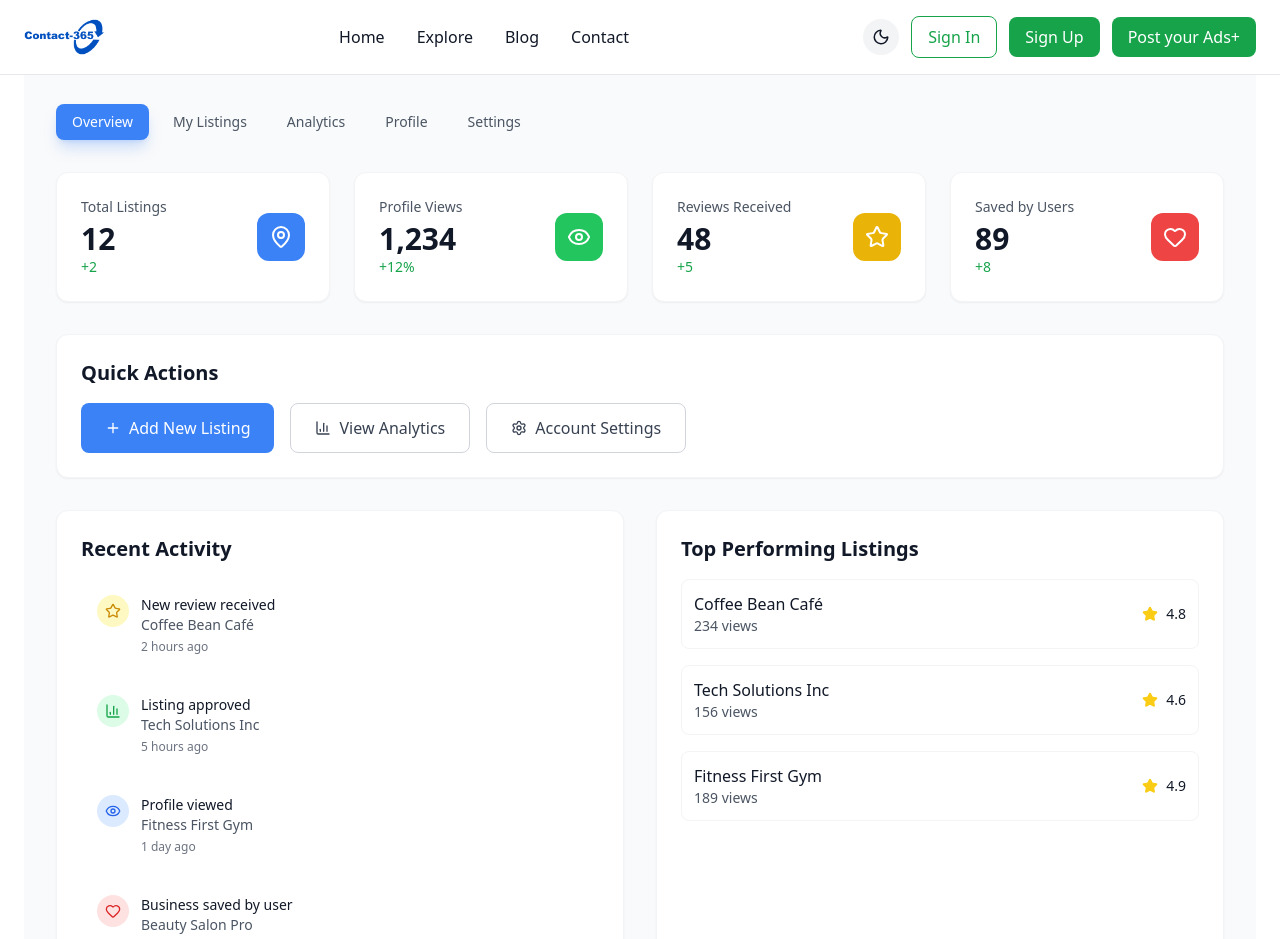
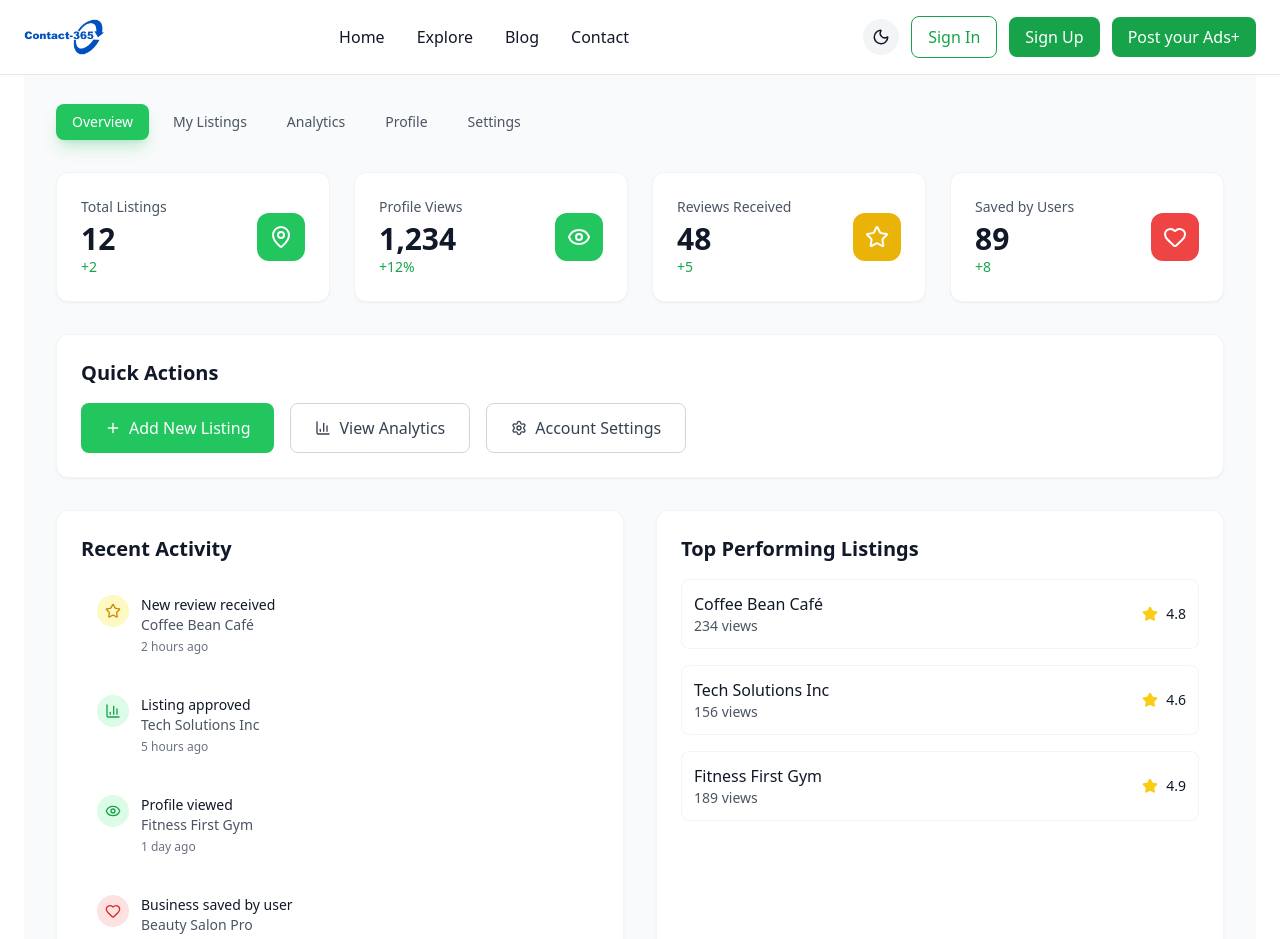
Before and after one commit to ochemeka/contact365, a Next.js app: page /user/dashboard in a window 1280 px wide. Shown: the top 939 px of the page. Built offline with nearby package versions, Linux system fonts and the light colour scheme.

Commit message:
feat: update user dashboard

```diff
--- a/src/app/user/dashboard/page.tsx
+++ b/src/app/user/dashboard/page.tsx
@@ -33,7 +33,7 @@ const UserDashboard = () => {
   const [searchTerm, setSearchTerm] = useState('');
 
   const stats = [
-    { label: 'Total Listings', value: '12', change: '+2', icon: MapPin, color: 'bg-blue-500 dark:bg-blue-600' },
+    { label: 'Total Listings', value: '12', change: '+2', icon: MapPin, color: 'bg-green-500 dark:bg-green-600' },
     { label: 'Profile Views', value: '1,234', change: '+12%', icon: Eye, color: 'bg-green-500 dark:bg-green-600' },
     { label: 'Reviews Received', value: '48', change: '+5', icon: Star, color: 'bg-yellow-500 dark:bg-yellow-600' },
     { label: 'Saved by Users', value: '89', change: '+8', icon: Heart, color: 'bg-red-500 dark:bg-red-600' }
@@ -58,7 +58,7 @@ const UserDashboard = () => {
       onClick={() => onClick(id)}
       className={`px-4 py-2 text-sm font-medium rounded-lg transition-all duration-200 ${
         isActive
-          ? 'bg-blue-500 dark:bg-blue-600 text-white shadow-lg shadow-blue-500/25 dark:shadow-blue-600/25'
+          ? 'bg-green-500 dark:bg-green-600 text-white shadow-lg shadow-green-500/25 dark:shadow-green-600/25'
           : 'text-gray-600 dark:text-gray-300 hover:text-gray-900 dark:hover:text-white hover:bg-gray-100 dark:hover:bg-gray-800'
       }`}
     >
@@ -114,7 +114,7 @@ const UserDashboard = () => {
       </div>
 
       <div className="flex gap-2">
-        <button className="flex-1 bg-blue-500 dark:bg-blue-600 text-white py-2 px-4 rounded-lg hover:bg-blue-600 dark:hover:bg-blue-700 transition-colors text-sm font-medium">
+        <button className="flex-1 bg-green-500 dark:bg-green-600 text-white py-2 px-4 rounded-lg hover:bg-green-600 dark:hover:bg-green-700 transition-colors text-sm font-medium">
           View Details
         </button>
         <button className="p-2 border border-gray-300 dark:border-gray-600 rounded-lg hover:bg-gray-50 dark:hover:bg-gray-700 transition-colors">
@@ -132,11 +132,11 @@ const UserDashboard = () => {
       <div className={`w-8 h-8 rounded-full flex items-center justify-center ${
         activity.type === 'review' ? 'bg-yellow-100 dark:bg-yellow-900/30' :
         activity.type === 'approval' ? 'bg-green-100 dark:bg-green-900/30' :
-        activity.type === 'view' ? 'bg-blue-100 dark:bg-blue-900/30' : 'bg-red-100 dark:bg-red-900/30'
+        activity.type === 'view' ? 'bg-green-100 dark:bg-green-900/30' : 'bg-red-100 dark:bg-red-900/30'
       }`}>
         {activity.type === 'review' && <Star className="w-4 h-4 text-yellow-600 dark:text-yellow-400" />}
         {activity.type === 'approval' && <BarChart3 className="w-4 h-4 text-green-600 dark:text-green-400" />}
-        {activity.type === 'view' && <Eye className="w-4 h-4 text-blue-600 dark:text-blue-400" />}
+        {activity.type === 'view' && <Eye className="w-4 h-4 text-green-600 dark:text-green-400" />}
         {activity.type === 'save' && <Heart className="w-4 h-4 text-red-600 dark:text-red-400" />}
       </div>
       <div className="flex-1">
@@ -196,7 +196,7 @@ const UserDashboard = () => {
             <div className="bg-white dark:bg-gray-800 rounded-xl p-6 shadow-sm border border-gray-100 dark:border-gray-700">
               <h2 className="text-xl font-semibold text-gray-900 dark:text-white mb-4">Quick Actions</h2>
               <div className="flex flex-wrap gap-4">
-                <button className="bg-blue-500 dark:bg-blue-600 text-white px-6 py-3 rounded-lg hover:bg-blue-600 dark:hover:bg-blue-700 transition-colors font-medium flex items-center gap-2">
+                <button className="bg-green-500 dark:bg-green-600 text-white px-6 py-3 rounded-lg hover:bg-green-600 dark:hover:bg-green-700 transition-colors font-medium flex items-center gap-2">
                   <Plus className="w-4 h-4" />
                   Add New Listing
                 </button>
@@ -251,7 +251,7 @@ const UserDashboard = () => {
                   <Filter className="w-4 h-4" />
                   Filter
                 </button>
-                <button className="bg-blue-500 dark:bg-blue-600 text-white px-6 py-2 rounded-lg hover:bg-blue-600 dark:hover:bg-blue-700 transition-colors font-medium flex items-center gap-2">
+                <button className="bg-green-500 dark:bg-green-600 text-white px-6 py-2 rounded-lg hover:bg-green-600 dark:hover:bg-green-700 transition-colors font-medium flex items-center gap-2">
                   <Plus className="w-4 h-4" />
                   Add Listing
                 </button>
@@ -271,7 +271,7 @@ const UserDashboard = () => {
             <h2 className="text-2xl font-semibold text-gray-900 dark:text-white">Analytics & Insights</h2>
 
             <div className="flex gap-2">
-              <button className="px-4 py-2 bg-blue-500 dark:bg-blue-600 text-white rounded-lg text-sm font-medium">7 Days</button>
+              <button className="px-4 py-2 bg-green-500 dark:bg-green-600 text-white rounded-lg text-sm font-medium">7 Days</button>
               <button className="px-4 py-2 border border-gray-300 dark:border-gray-600 text-gray-700 dark:text-gray-300 rounded-lg text-sm font-medium hover:bg-gray-50 dark:hover:bg-gray-700">30 Days</button>
               <button className="px-4 py-2 border border-gray-300 dark:border-gray-600 text-gray-700 dark:text-gray-300 rounded-lg text-sm font-medium hover:bg-gray-50 dark:hover:bg-gray-700">90 Days</button>
             </div>
@@ -279,7 +279,7 @@ const UserDashboard = () => {
             <div className="grid grid-cols-1 md:grid-cols-3 gap-6">
               <div className="bg-white dark:bg-gray-800 rounded-xl p-6 shadow-sm border border-gray-100 dark:border-gray-700">
                 <div className="flex items-center gap-2 mb-4">
-                  <TrendingUp className="w-5 h-5 text-blue-500 dark:text-blue-400" />
+                  <TrendingUp className="w-5 h-5 text-green-500 dark:text-green-400" />
                   <h3 className="font-semibold text-gray-900 dark:text-white">Total Views</h3>
                 </div>
                 <p className="text-3xl font-bold text-gray-900 dark:text-white mb-2">2,847</p>
@@ -348,10 +348,10 @@ const UserDashboard = () => {
             <div className="bg-white dark:bg-gray-800 rounded-xl p-6 shadow-sm border border-gray-100 dark:border-gray-700">
               <div className="flex items-start gap-6 mb-8">
                 <div className="relative">
-                  <div className="w-24 h-24 rounded-full bg-gradient-to-br from-blue-500 to-purple-500 flex items-center justify-center">
+                  <div className="w-24 h-24 rounded-full bg-gradient-to-br from-green-500 to-purple-500 flex items-center justify-center">
                     <User className="w-12 h-12 text-white" />
                   </div>
-                  <button className="absolute bottom-0 right-0 w-8 h-8 bg-blue-500 dark:bg-blue-600 rounded-full flex items-center justify-center hover:bg-blue-600 dark:hover:bg-blue-700 transition-colors">
+                  <button className="absolute bottom-0 right-0 w-8 h-8 bg-green-500 dark:bg-green-600 rounded-full flex items-center justify-center hover:bg-green-600 dark:hover:bg-green-700 transition-colors">
                     <Camera className="w-4 h-4 text-white" />
                   </button>
                 </div>
@@ -359,7 +359,7 @@ const UserDashboard = () => {
                   <h3 className="text-2xl font-semibold text-gray-900 dark:text-white mb-1">John Doe</h3>
                   <p className="text-gray-600 dark:text-gray-400 mb-4">Business Owner • Member since Jan 2024</p>
                   <div className="flex gap-3">
-                    <button className="bg-blue-500 dark:bg-blue-600 text-white px-4 py-2 rounded-lg hover:bg-blue-600 dark:hover:bg-blue-700 transition-colors text-sm font-medium">
+                    <button className="bg-green-500 dark:bg-green-600 text-white px-4 py-2 rounded-lg hover:bg-green-600 dark:hover:bg-green-700 transition-colors text-sm font-medium">
                       Edit Profile
                     </button>
                     <button className="border border-gray-300 dark:border-gray-600 text-gray-700 dark:text-gray-300 px-4 py-2 rounded-lg hover:bg-gray-50 dark:hover:bg-gray-700 transition-colors text-sm font-medium">
@@ -415,8 +415,8 @@ const UserDashboard = () => {
                 <div>
                   <h4 className="font-semibold text-gray-900 dark:text-white mb-4">Account Statistics</h4>
                   <div className="grid grid-cols-2 md:grid-cols-4 gap-4">
-                    <div className="text-center p-4 bg-blue-50 dark:bg-blue-900/20 rounded-lg">
-                      <p className="text-2xl font-bold text-blue-600 dark:text-blue-400">12</p>
+                    <div className="text-center p-4 bg-green-50 dark:bg-green-900/20 rounded-lg">
+                      <p className="text-2xl font-bold text-green-600 dark:text-green-400">12</p>
                       <p className="text-sm text-gray-600 dark:text-gray-400">Total Listings</p>
                     </div>
                     <div className="text-center p-4 bg-green-50 dark:bg-green-900/20 rounded-lg">
@@ -450,7 +450,7 @@ const UserDashboard = () => {
                     <h4 className="font-medium text-gray-900 dark:text-white">Email Notifications</h4>
                     <p className="text-sm text-gray-600 dark:text-gray-400">Receive email updates about your listings</p>
                   </div>
-                  <button className="w-12 h-6 bg-blue-500 dark:bg-blue-600 rounded-full relative transition-colors">
+                  <button className="w-12 h-6 bg-green-500 dark:bg-green-600 rounded-full relative transition-colors">
                     <span className="absolute right-1 top-1 w-4 h-4 bg-white rounded-full"></span>
                   </button>
                 </div>
@@ -470,7 +470,7 @@ const UserDashboard = () => {
                     <h4 className="font-medium text-gray-900 dark:text-white">Marketing Emails</h4>
                     <p className="text-sm text-gray-600 dark:text-gray-400">Receive tips and promotional content</p>
                   </div>
-                  <button className="w-12 h-6 bg-blue-500 dark:bg-blue-600 rounded-full relative transition-colors">
+                  <button className="w-12 h-6 bg-green-500 dark:bg-green-600 rounded-full relative transition-colors">
                     <span className="absolute right-1 top-1 w-4 h-4 bg-white rounded-full"></span>
                   </button>
                 </div>
@@ -485,7 +485,7 @@ const UserDashboard = () => {
                     <h4 className="font-medium text-gray-900 dark:text-white">Profile Visibility</h4>
                     <p className="text-sm text-gray-600 dark:text-gray-400">Make your profile visible to everyone</p>
                   </div>
-                  <button className="w-12 h-6 bg-blue-500 dark:bg-blue-600 rounded-full relative transition-colors">
+                  <button className="w-12 h-6 bg-green-500 dark:bg-green-600 rounded-full relative transition-colors">
                     <span className="absolute right-1 top-1 w-4 h-4 bg-white rounded-full"></span>
                   </button>
                 </div>
@@ -495,7 +495,7 @@ const UserDashboard = () => {
                     <h4 className="font-medium text-gray-900 dark:text-white">Show Contact Info</h4>
                     <p className="text-sm text-gray-600 dark:text-gray-400">Display email and phone on public profile</p>
                   </div>
-                  <button className="w-12 h-6 bg-blue-500 dark:bg-blue-600 rounded-full relative transition-colors">
+                  <button className="w-12 h-6 bg-green-500 dark:bg-green-600 rounded-full relative transition-colors">
                     <span className="absolute right-1 top-1 w-4 h-4 bg-white rounded-full"></span>
                   </button>
                 </div>
```
